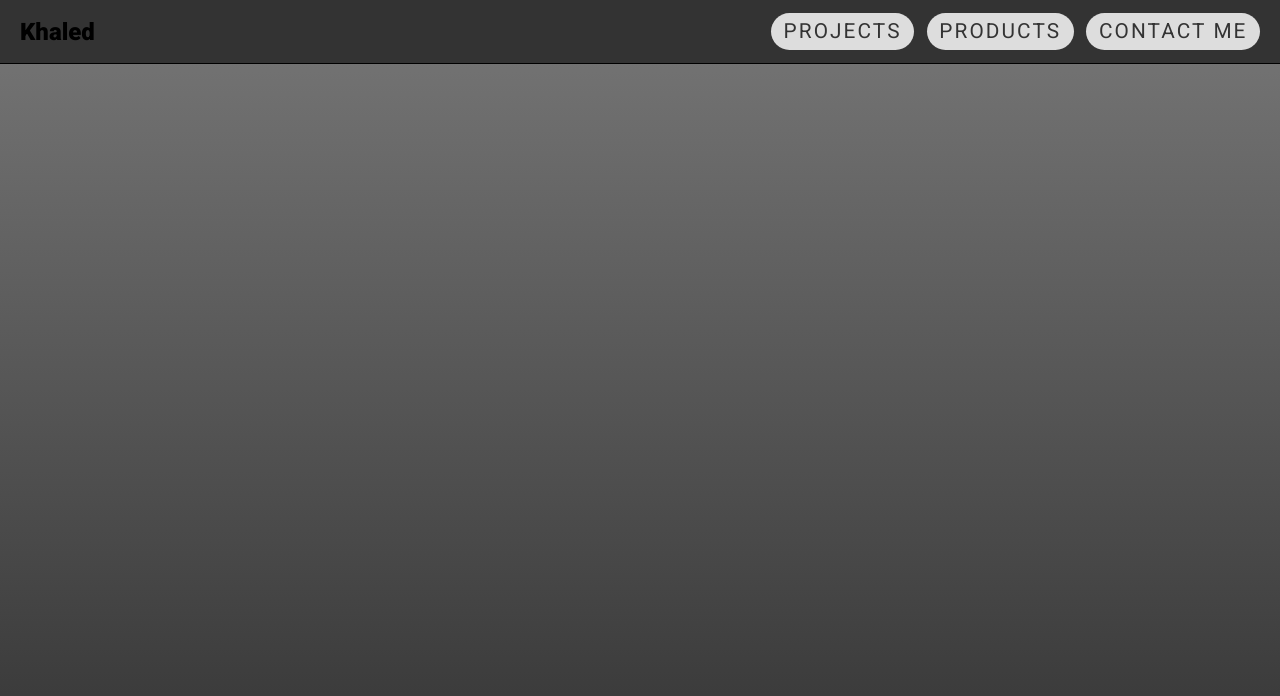
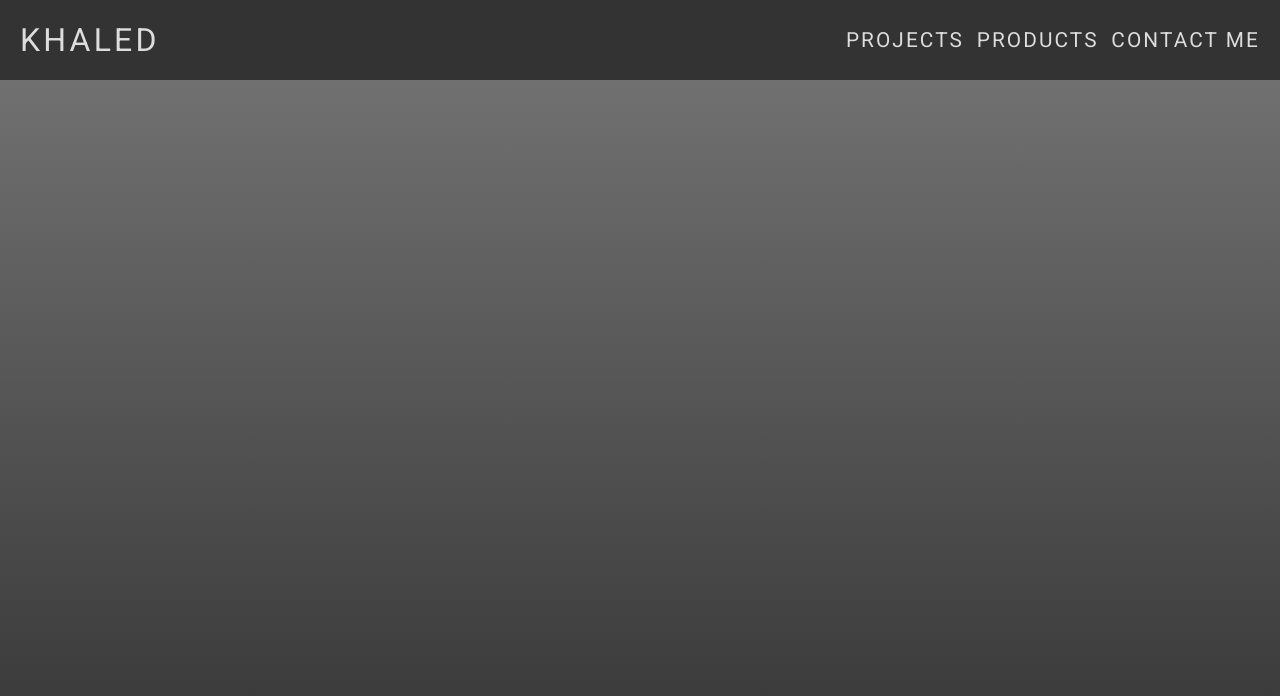
Before and after one commit to KhaledAlabssi/Animation, a plain HTML site: page index.html in a window 1280 px wide. Drawn offline with Linux system fonts and the light colour scheme.

Commit message:
finalize the navbar animation and delete the background image.

```diff
--- a/style.css
+++ b/style.css
@@ -16,8 +16,7 @@ body {
 nav {
     background-image: url("/stars.png");
     background-color: #333;
-    height: 4em;
-    border-bottom: 1px solid black;
+    height: 5em;
     display: flex;
     justify-content: space-between;
     align-items: center;
@@ -27,10 +26,32 @@ nav > * {
     padding: 0 20px;
 }
 
+nav h2 {
+    font-size: 2em;
+    text-transform: uppercase;
+    color: #ddd;
+    transition: .3s;
+    letter-spacing: .1em;
+    font-weight: 400;
+
+
+}
+
+nav h2:hover {
+    text-shadow: 0 0 1em white;
+    /* letter-spacing: .2em; */
+    font-weight: 700;
+}
+
 nav ul {
     text-align: center;
     display: flex;
     justify-content: space-between;
+
+}
+
+nav ul:hover li a {
+    opacity: 0;
 
 }
 
@@ -39,13 +60,42 @@ nav ul li {
 }
 
 nav ul li a{
-    color: #333;
+    color: #ddd;
     text-decoration: none;
     font-size: 1.3em;
     letter-spacing: 0.1em;
     text-transform: uppercase;
-    background-color: #ddd;
-    padding: .3em 0.6em;
-    border-radius: 1.3em;
+    display: inline-block;
+    transition: .3s;
 
 }
+
+nav ul li a:hover {
+    transform: scale(1.2);
+    opacity: 1;
+
+}
+
+ul li::after {
+    content: attr(data-text);
+    position: absolute;
+    text-align: center;
+    left: 50%;
+    top: 0.7em;
+    transform: translateX(-50%);
+    color: #ddd;
+    font-weight: 900;
+    font-size: 2em;
+    letter-spacing: .2em;
+    text-transform: uppercase;
+    letter-spacing: 2em;
+    pointer-events: none;
+    opacity: 0;
+    transition: .3s;
+
+}
+
+nav ul li:hover::after {
+    opacity: .5;
+    letter-spacing: .1em;
+}
```
